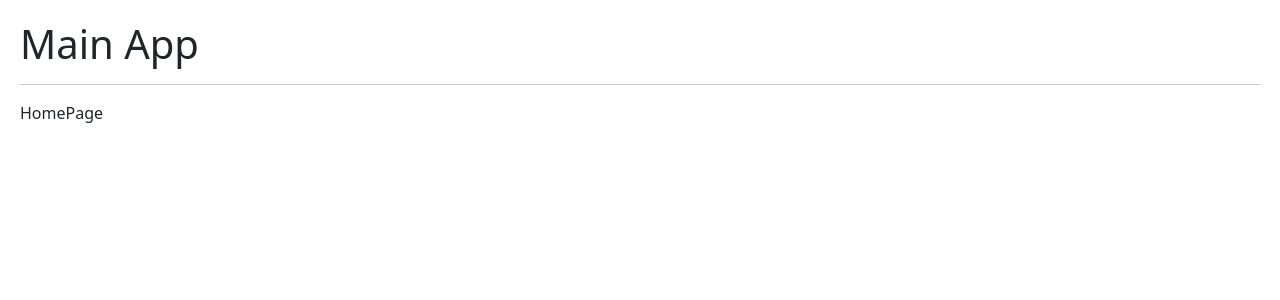
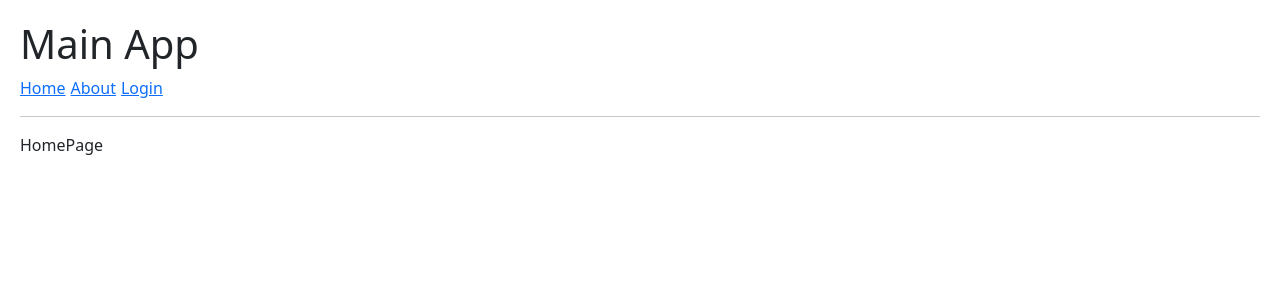
Before and after one commit to Davidcastel26/HooksReact, a React (Vite) app in the folder hook-app/: page / in a window 1280 px wide. Shown: the top 300 px of the page. Built offline with nearby package versions, Linux system fonts and the light colour scheme.

Commit message:
working with link

```diff
--- a/hook-app/src/09-useContext/MainApp.jsx
+++ b/hook-app/src/09-useContext/MainApp.jsx
@@ -1,4 +1,4 @@
-import { Routes, Route, Navigate } from "react-router-dom"
+import { Routes, Route, Navigate, Link } from "react-router-dom"
 import { HomePage } from "./HomePage"
 import { LoginPage } from "./LoginPage"
 import { AboutPage } from "./AboutPage"
@@ -8,6 +8,11 @@
   return (
     <>
         <h1>Main App</h1>
+
+        <Link to="/">Home</Link>
+        <Link to="/about">About</Link>
+        <Link to="/login">Login</Link>
+
         <hr />
 
         <Routes>
--- a/hook-app/src/index.css
+++ b/hook-app/src/index.css
@@ -5,3 +5,7 @@
 button {
     margin-right: 10px;
 }
+
+a{
+   margin-right: 5px;
+}
```
